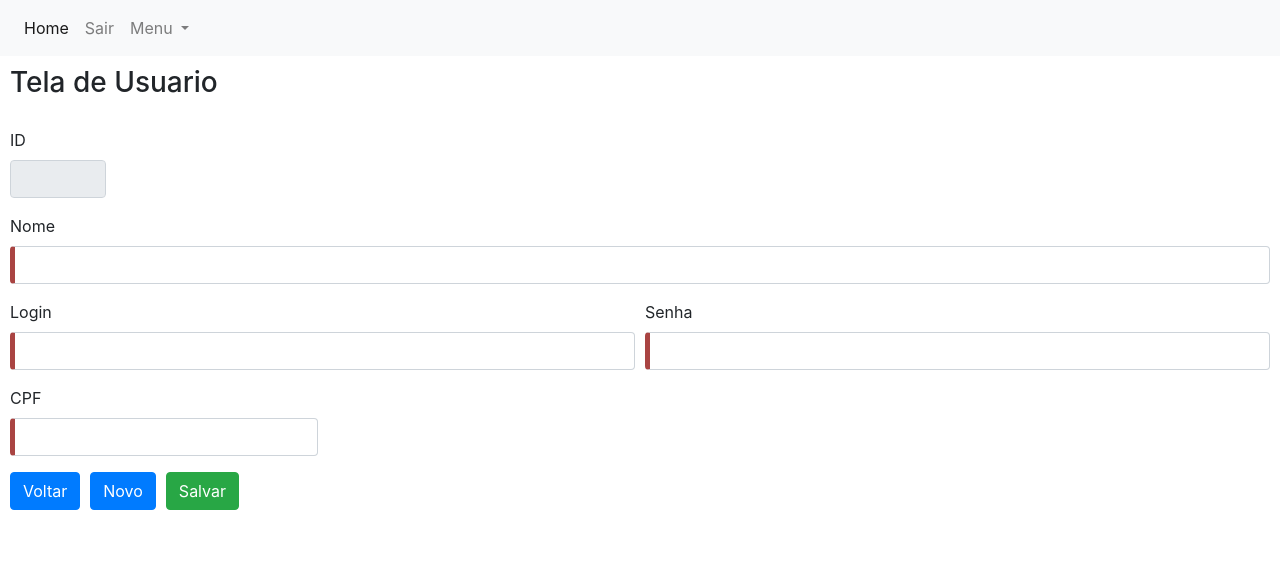
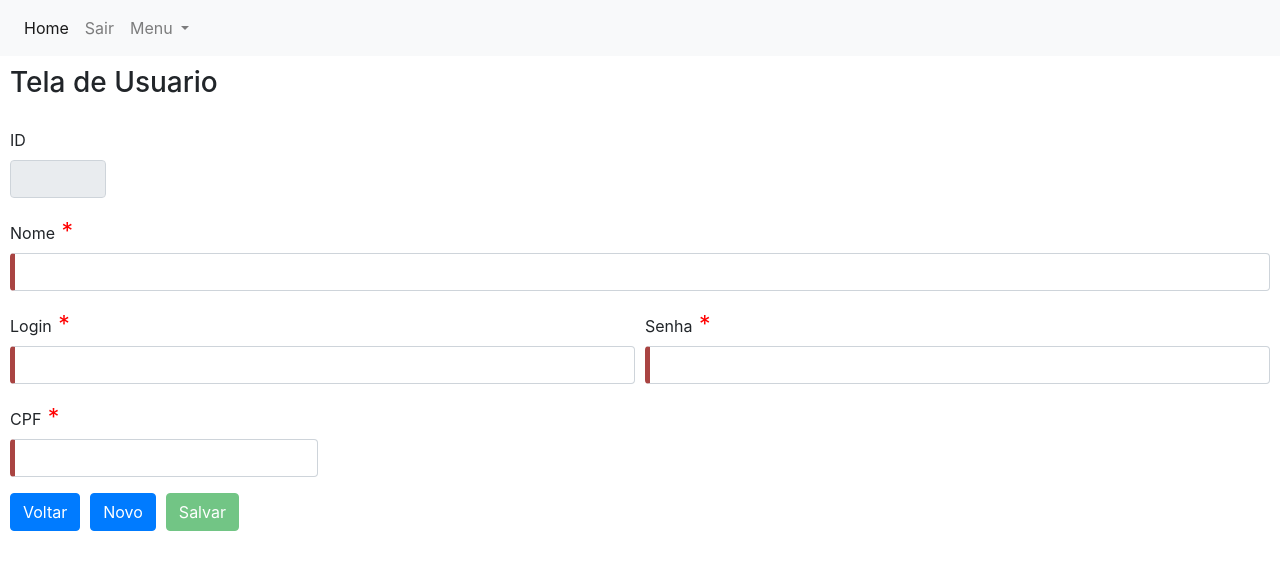
Before and after one commit to NivaldoSousa/Curso-Angular-Rest, an Angular app: page /usuarioAdd in a window 1280 px wide. Shown: the top 570 px of the page. Built offline with nearby package versions, Linux system fonts and the light colour scheme; sample sign-in values are in the browser's storage.

Commit message:
Editando e cadastrando o usuário, Implementando validações no cadastro

```diff
--- a/src/app/componente/usuario/usuario-add/usuario-add.component.html
+++ b/src/app/componente/usuario/usuario-add/usuario-add.component.html
@@ -1,6 +1,6 @@
 <h3 style="padding: 10px;">Tela de Usuario</h3>
 
-<form style="padding: 10px;">
+<form style="padding: 10px;" #formValidate="ngForm">
     <div class="form-row">
         <div class="form-group col-md-1">
             <label for="id">ID</label>
@@ -12,7 +12,8 @@
     <div class="form-row">
         <div class="form-group col-md-12">
             <label for="nome">Nome</label>
-            <input type="text" [(ngModel)]="usuario.nome" class="form-control" id="nome" name="nome" required="true"
+            <span style="color: red; font-size: 23px;" *ngIf="nomeValidate.invalid"> *</span>
+            <input type="text" [(ngModel)]="usuario.nome" #nomeValidate="ngModel" class="form-control" id="nome" name="nome" required="true"
                 autocomplete="false">
         </div>
     </div>
@@ -20,13 +21,15 @@
     <div class="form-row">
         <div class="form-group col-md-6">
             <label for="login">Login</label>
-            <input type="text" [(ngModel)]="usuario.login" class="form-control" id="login" name="login" required="true"
+            <span style="color: red; font-size: 23px;" *ngIf="loginValidate.invalid"> *</span>
+            <input type="text" [(ngModel)]="usuario.login" #loginValidate="ngModel" class="form-control" id="login" name="login" required="true"
                 autocomplete="false">
         </div>
 
         <div class="form-group col-md-6">
             <label for="senha">Senha</label>
-            <input type="password" [(ngModel)]="usuario.senha" class="form-control" id="senha" name="senha"
+            <span style="color: red; font-size: 23px;" *ngIf="senhaValidate.invalid"> *</span>
+            <input type="password" [(ngModel)]="usuario.senha" #senhaValidate="ngModel" class="form-control" id="senha" name="senha"
                 required="true" autocomplete="false">
         </div>
     </div>
@@ -34,7 +37,8 @@
     <div class="form-row">
         <div class="form-group col-md-3">
             <label for="cpf">CPF</label>
-            <input type="text" [(ngModel)]="usuario.cpf" class="form-control" id="cpf" name="cpf" required="true"
+            <span style="color: red; font-size: 23px;" *ngIf="cpfValidate.invalid"> *</span>
+            <input type="text" [(ngModel)]="usuario.cpf" #cpfValidate="ngModel" class="form-control" id="cpf" name="cpf" required="true"
                 autocomplete="false">
         </div>
     </div>
@@ -43,8 +47,8 @@
         <div class="form-group col-md-6">
             <button type="button" class="btn btn-primary" [routerLink]="['/userList']"
                 routerLinkActive="router-link-active">Voltar</button>
-            <button type="button" class="btn btn-primary" style="margin-left: 10px;">Novo</button>
-            <button type="button" class="btn btn-success" (click)="salvarUser()" style="margin-left: 10px;">Salvar</button>
+            <button type="button" class="btn btn-primary" (click)="novo()" style="margin-left: 10px;">Novo</button>
+            <button type="button" class="btn btn-success" [disabled]="formValidate.invalid" (click)="salvarUser()" style="margin-left: 10px;">Salvar</button>
         </div>
     </div>
 </form>
--- a/src/app/componente/usuario/usuario-add/usuario-add.component.ts
+++ b/src/app/componente/usuario/usuario-add/usuario-add.component.ts
@@ -25,7 +25,22 @@ export class UsuarioAddComponent implements OnInit {
 
   }
 
-  salvarUser(){
-    console.info(this.usuario);
+  salvarUser() {
+    if (this.usuario.id != null && this.usuario.id.toString().trim() != null) { /* Atualizando ou editando*/
+      this.userService.updateUsuario(this.usuario).subscribe(data => {
+        console.info("User Atualizado: " + data);
+        this.novo();
+      });
+
+    } else {
+      this.userService.salvarUsuario(this.usuario).subscribe(data => { /* Salvando um novo usuario*/
+        this.novo();
+        console.info("Gravou user: " + data);
+      });
+    }
+  }
+
+  novo() {
+    this.usuario = new User();
   }
 }
--- a/src/app/service/usuario.service.ts
+++ b/src/app/service/usuario.service.ts
@@ -28,4 +28,13 @@ export class UsuarioService {
     return this.http.get(AppConstants.baseUrl + "usuarioPorNome/" + nome);
   }
 
+  salvarUsuario(user): Observable<any> {
+    return this.http.post<any>(AppConstants.baseUrl, user);
+  }
+
+  updateUsuario(user): Observable<any> {
+    return this.http.put<any>(AppConstants.baseUrl, user);
+  }
+
+
 }
```
